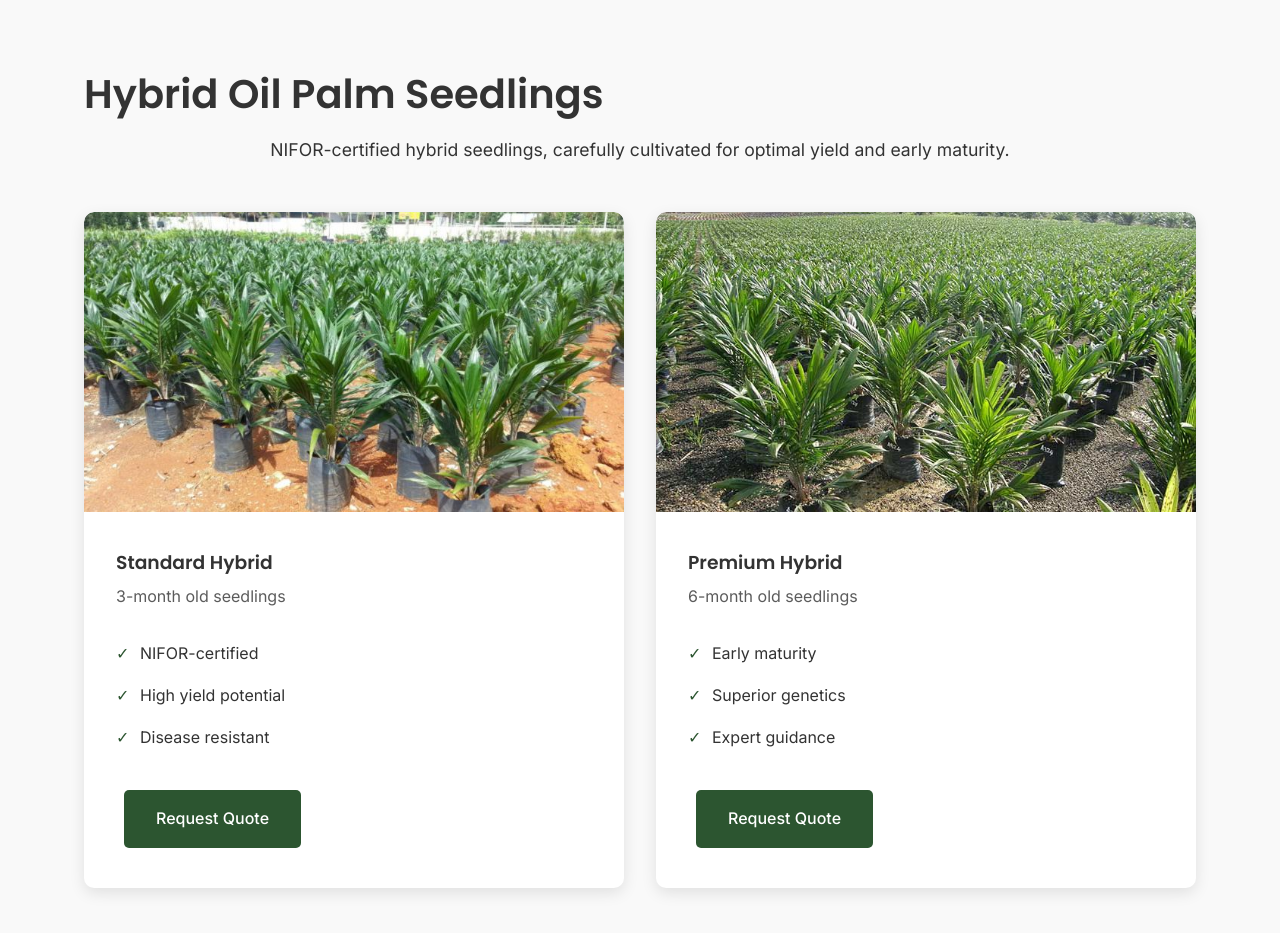
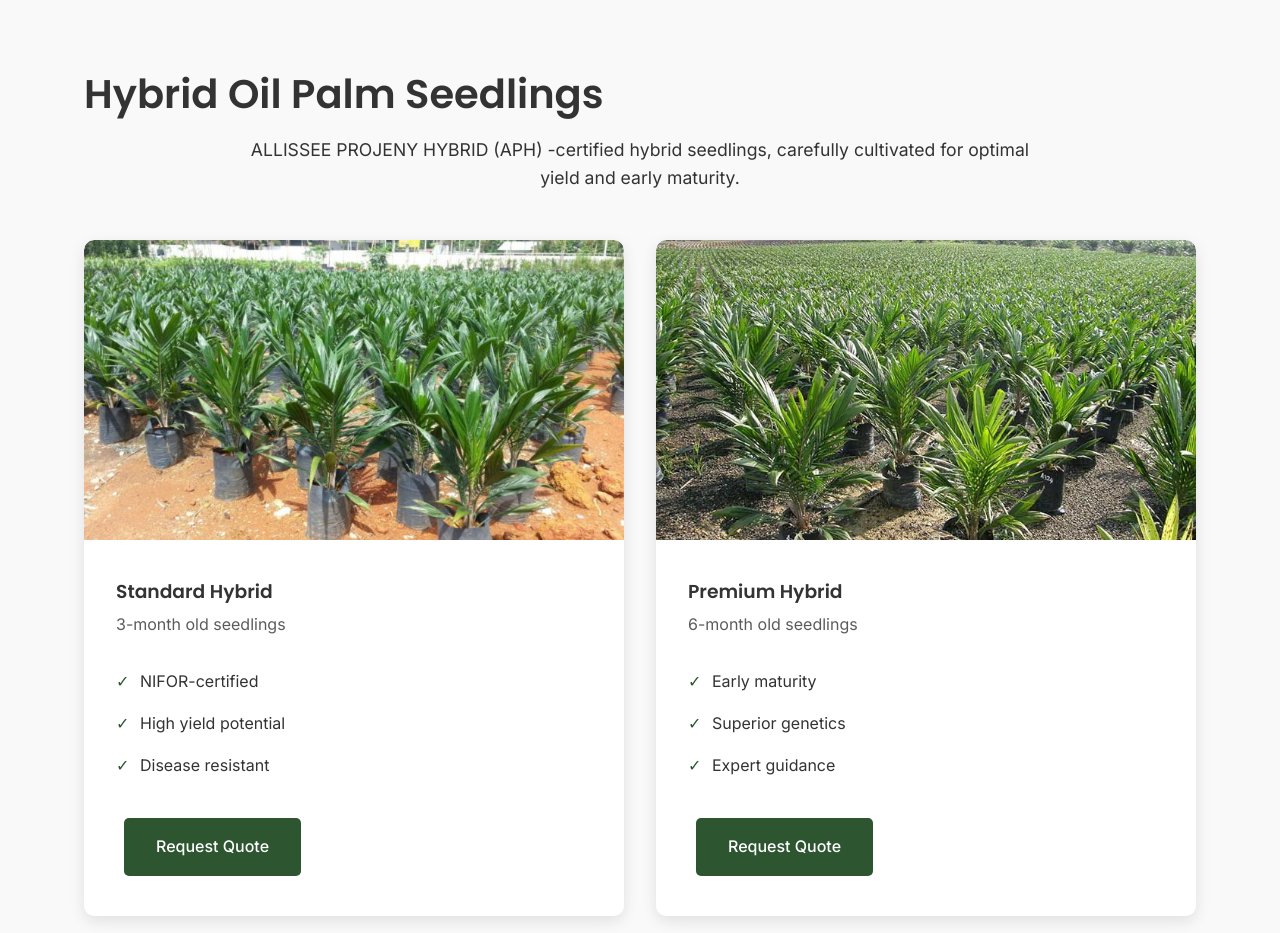
Before and after one commit to HighAgencyGuy/allissee-website, a plain HTML site: page products.html in a window 1280 px wide. Shown: the part 1420-2353 px from the top of the page. Drawn offline with Linux system fonts and the light colour scheme.

Commit message:
Update products.html

```diff
--- a/products.html
+++ b/products.html
@@ -99,7 +99,7 @@
     <section class="products-section seedlings-section">
         <div class="container">
             <h2>Hybrid Oil Palm Seedlings</h2>
-            <p class="section-intro">NIFOR-certified hybrid seedlings, carefully cultivated for optimal yield and early maturity.</p>
+            <p class="section-intro">ALLISSEE PROJENY HYBRID (APH) -certified hybrid seedlings, carefully cultivated for optimal yield and early maturity.</p>
 
             <div class="products-grid">
                 <div class="product-card fade-in">
```
